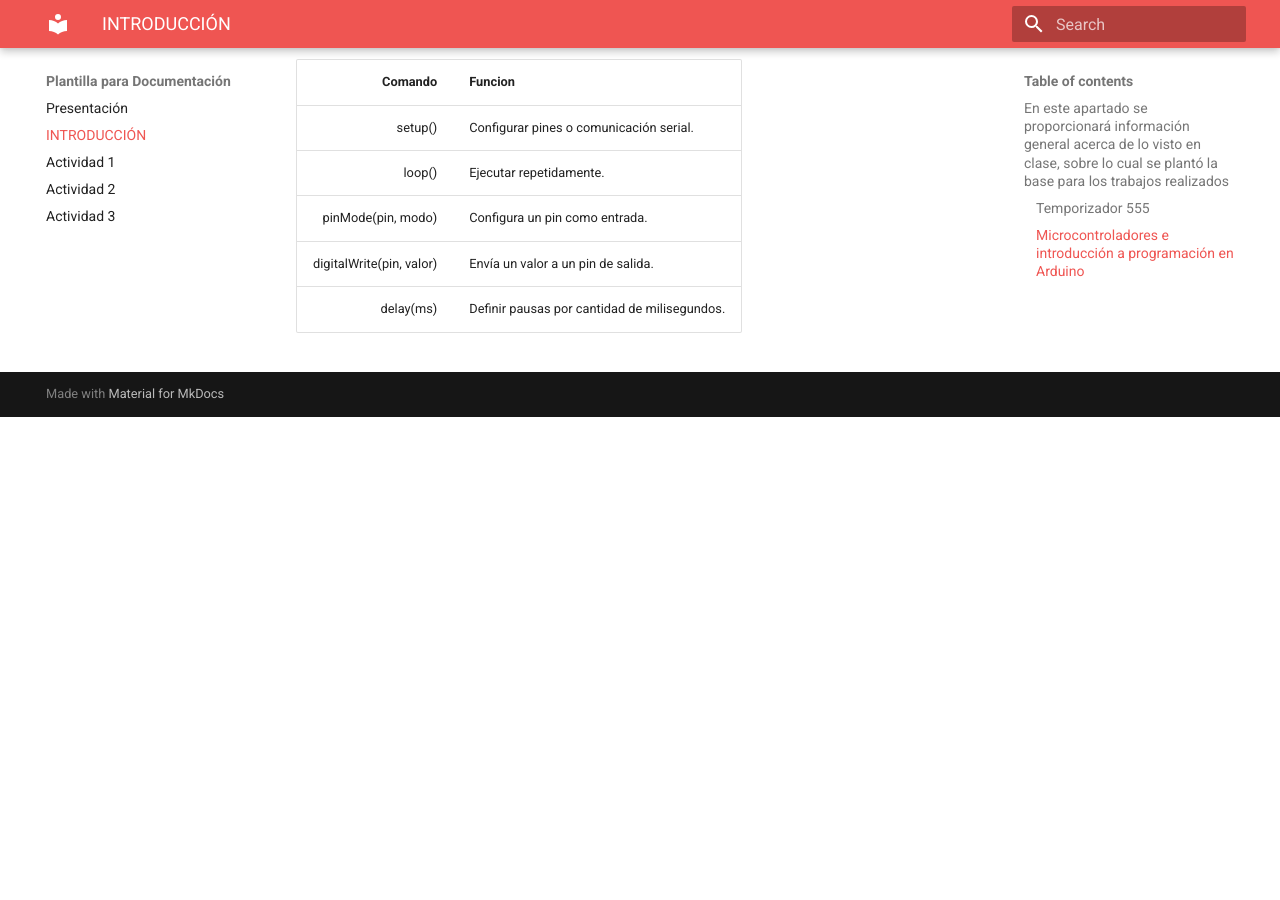
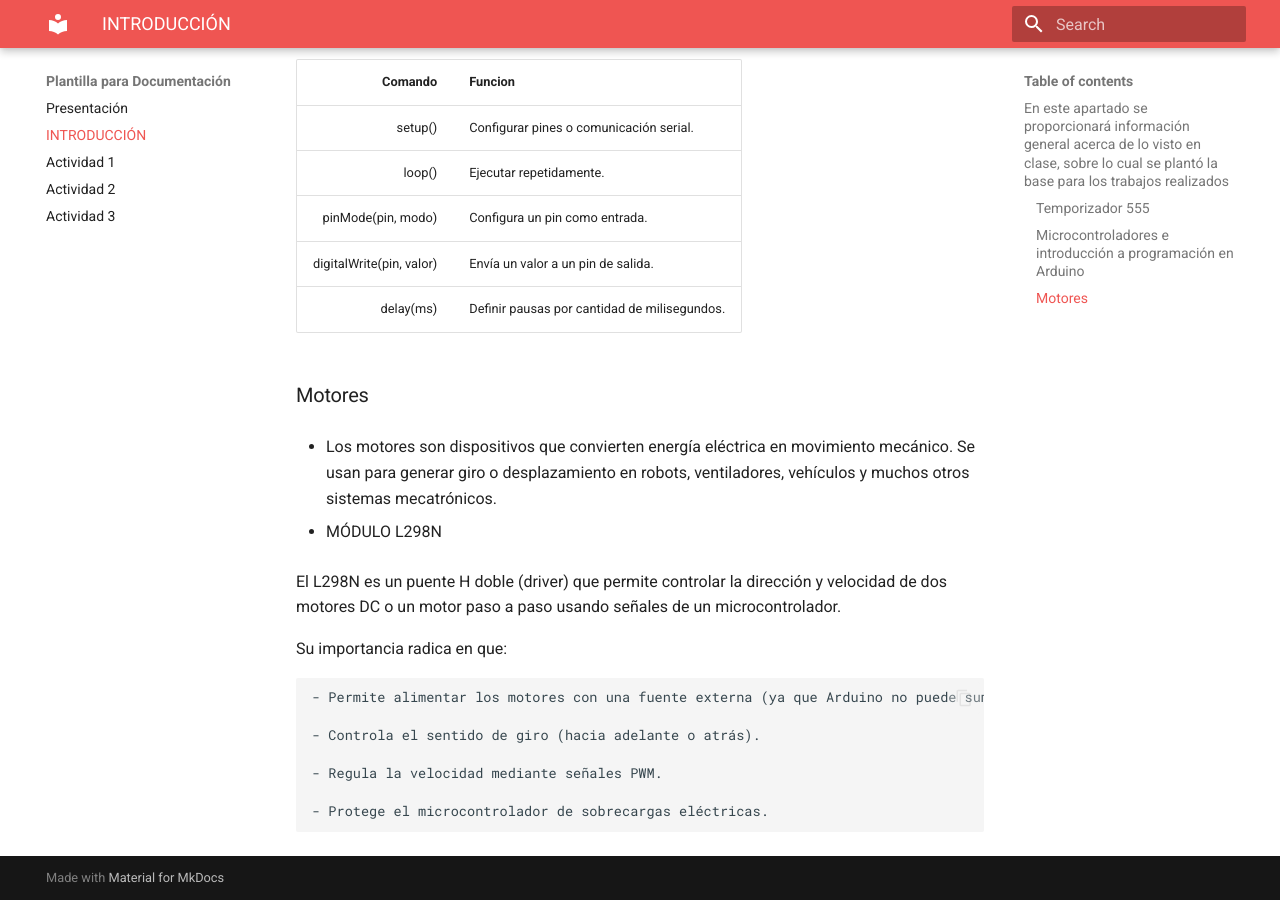
Before and after one commit to DiegoMachorro/Mecatronica-DiegoM, an MkDocs documentation site: the page built from docs/Introducción a la mecatrónica.md, in a window 1280 px wide and 900 px high, scrolled down 1565 px. Built offline with MkDocs 1.6.1 and Material for MkDocs 9.7.7, drawn with Linux system fonts in a browser that asks for light colours; before the commit the page ends 1982 px from its top, so only the background shows below that; some of the changed text lies outside the part shown.

Commit message:
Update Introducción a la mecatrónica.md

````diff
--- a/docs/Introducción a la mecatrónica.md
+++ b/docs/Introducción a la mecatrónica.md
@@ -60,3 +60,26 @@ Se usa para crear proyectos interactivos que pueden leer información del entorn
 |pinMode(pin, modo)        | Configura un pin como entrada.                |
 |digitalWrite(pin, valor)  | Envía un valor a un pin de salida.            |
 |delay(ms)                 | Definir pausas por cantidad de milisegundos.  |
+
+
+### Motores
+
+- Los motores son dispositivos que convierten energía eléctrica en movimiento mecánico. Se usan para generar giro o desplazamiento en robots, ventiladores, vehículos y muchos otros sistemas mecatrónicos.
+
+- MÓDULO L298N
+
+El L298N es un puente H doble (driver) que permite controlar la dirección y velocidad de dos motores DC o un motor paso a paso usando señales de un microcontrolador.
+
+Su importancia radica en que:
+
+``` codigo
+
+- Permite alimentar los motores con una fuente externa (ya que Arduino no puede suministrar suficiente corriente por sí solo).
+
+- Controla el sentido de giro (hacia adelante o atrás).
+
+- Regula la velocidad mediante señales PWM.
+
+- Protege el microcontrolador de sobrecargas eléctricas.
+
+```
````
Also changed, not shown: other parts of docs/Introducción a la mecatrónica.md (+3 -3 lines).
